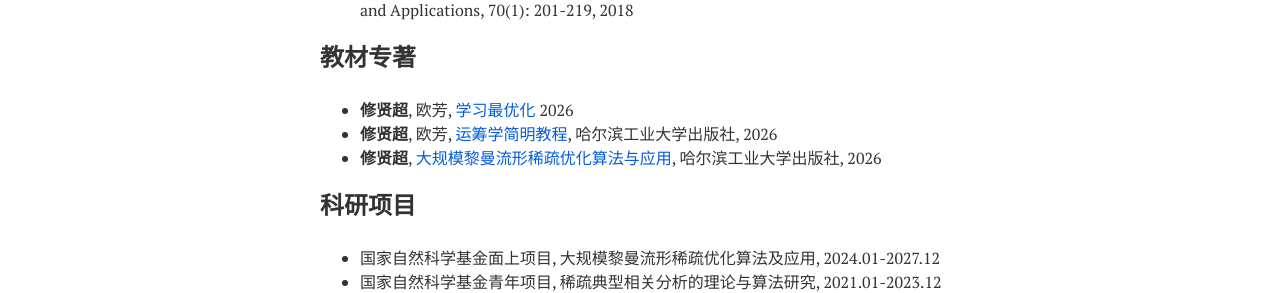
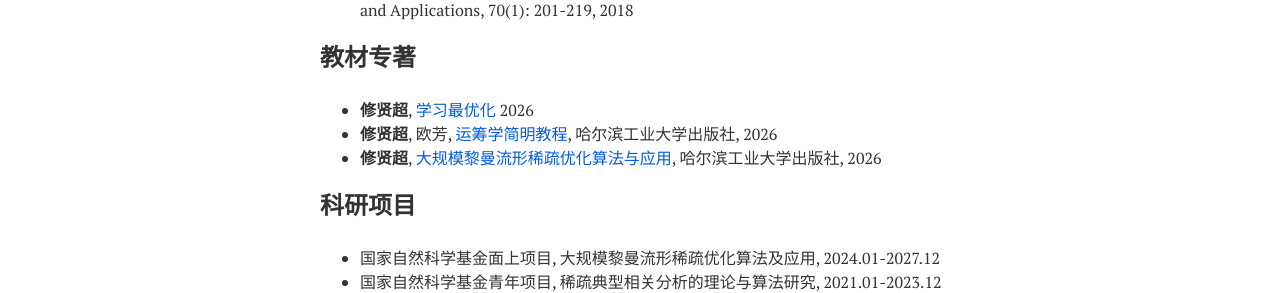
Before and after one commit to xianchaoxiu/xianchaoxiu.github.io, a Jekyll site: the page built from chinese/index.md, in a window 1280 px wide. Shown: the part 1013-1306 px from the top of the page. Built offline with Jekyll 4.4.1, drawn with Linux system fonts in a browser that asks for light colours; nearby versions of some CDN libraries.

Commit message:
Update index.md

```diff
--- a/chinese/index.md
+++ b/chinese/index.md
@@ -47,7 +47,7 @@ share: false
 
 
 ### 教材专著
-* <b>修贤超</b>, 欧芳, <a href="https://xianchaoxiu.github.io/chinese/book/OPT/" class="textlink" target="_blank"> 学习最优化 </a> 2026  <br>
+* <b>修贤超</b>,  <a href="https://xianchaoxiu.github.io/chinese/book/OPT/" class="textlink" target="_blank"> 学习最优化 </a> 2026  <br>
 * <b>修贤超</b>, 欧芳, <a href="https://xianchaoxiu.github.io/chinese/book/OR/" class="textlink" target="_blank"> 运筹学简明教程</a>, 哈尔滨工业大学出版社, 2026  <br>
 * <b>修贤超</b>, <a href="https://xianchaoxiu.github.io/chinese/book/OPT/" class="textlink" target="_blank">大规模黎曼流形稀疏优化算法与应用</a>, 哈尔滨工业大学出版社, 2026  <br>
 
```
